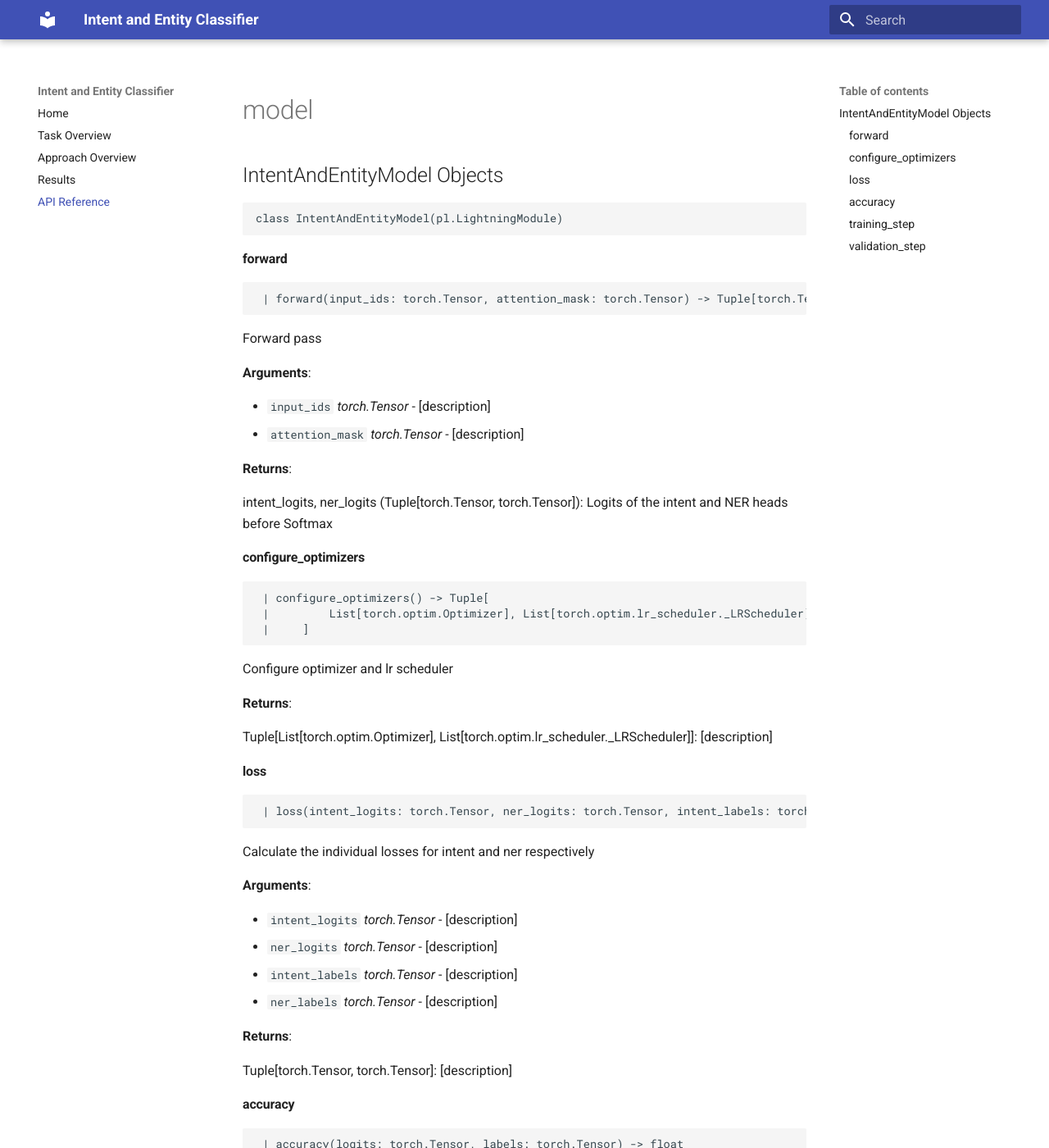
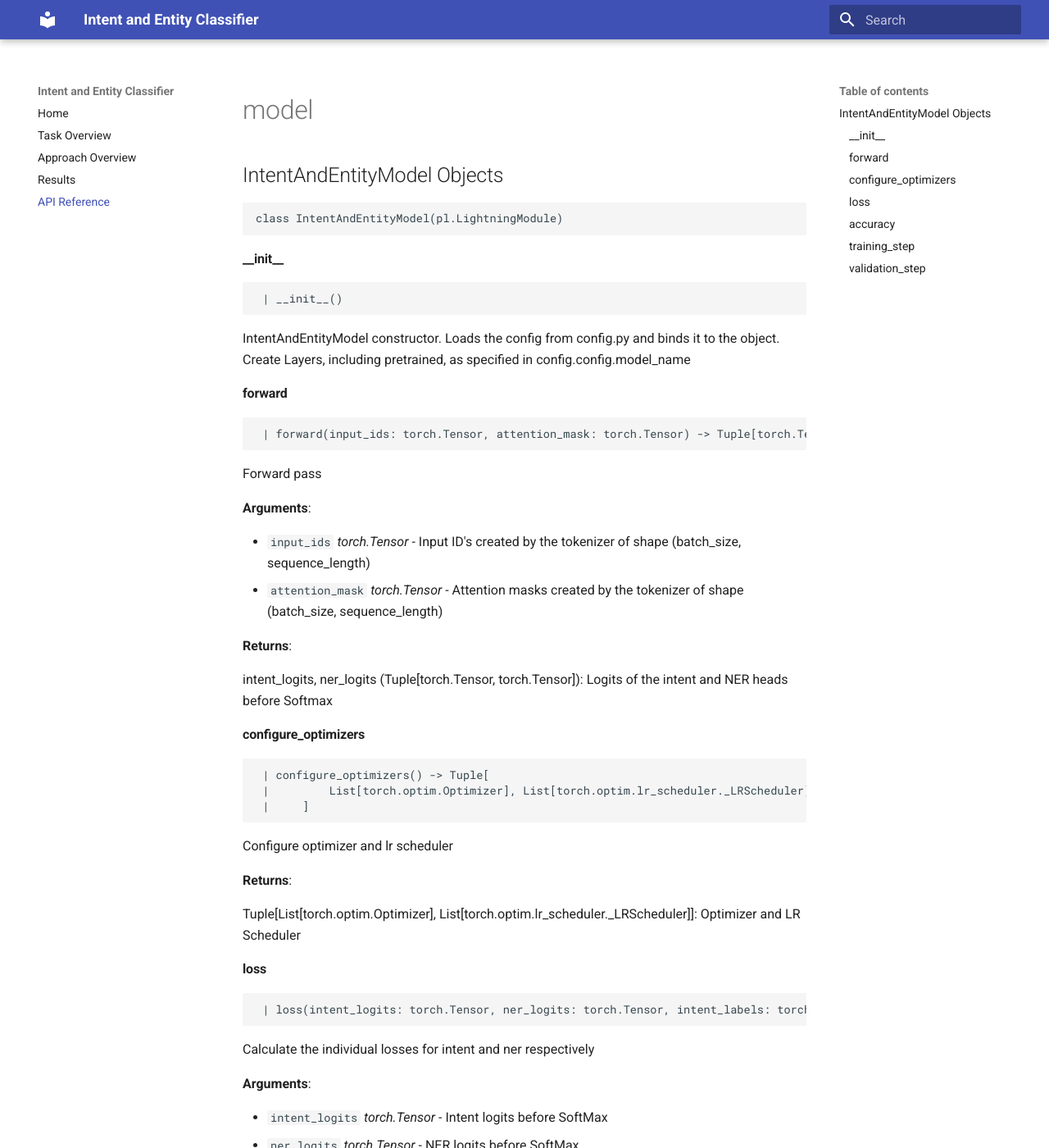
Before and after one commit to ValeKnappich/DL-Coding-Task, an MkDocs documentation site: the page built from docs/content/api-reference.md, in a window 1280 px wide and 1400 px high. Shown: the whole window at 82% size. Built offline with MkDocs 1.6.1 and Material for MkDocs 9.7.7, drawn with Linux system fonts in a browser that asks for light colours; some of the changed text lies outside the part shown.

Commit message:
Update docstrings

````diff
--- a/docs/content/api-reference.md
+++ b/docs/content/api-reference.md
@@ -7,6 +7,16 @@
 ```python
 class IntentAndEntityModel(pl.LightningModule)
 ```
+
+<a name="model.IntentAndEntityModel.__init__"></a>
+#### \_\_init\_\_
+
+```python
+ | __init__()
+```
+
+IntentAndEntityModel constructor. Loads the config from config.py and binds it to the object.
+Create Layers, including pretrained, as specified in config.config.model_name
 
 <a name="model.IntentAndEntityModel.forward"></a>
 #### forward
@@ -19,8 +29,8 @@ Forward pass
 
 **Arguments**:
 
-- `input_ids` _torch.Tensor_ - [description]
-- `attention_mask` _torch.Tensor_ - [description]
+- `input_ids` _torch.Tensor_ - Input ID's created by the tokenizer of shape (batch_size, sequence_length)
+- `attention_mask` _torch.Tensor_ - Attention masks created by the tokenizer of shape (batch_size, sequence_length)
 
 
 **Returns**:
@@ -40,7 +50,7 @@ Configure optimizer and lr scheduler
 
 **Returns**:
 
-  Tuple[List[torch.optim.Optimizer], List[torch.optim.lr_scheduler._LRScheduler]]: [description]
+  Tuple[List[torch.optim.Optimizer], List[torch.optim.lr_scheduler._LRScheduler]]: Optimizer and LR Scheduler
 
 <a name="model.IntentAndEntityModel.loss"></a>
 #### loss
@@ -53,15 +63,15 @@ Calculate the individual losses for intent and ner respectively
 
 **Arguments**:
 
-- `intent_logits` _torch.Tensor_ - [description]
-- `ner_logits` _torch.Tensor_ - [description]
-- `intent_labels` _torch.Tensor_ - [description]
-- `ner_labels` _torch.Tensor_ - [description]
+- `intent_logits` _torch.Tensor_ - Intent logits before SoftMax
+- `ner_logits` _torch.Tensor_ - NER logits before SoftMax
+- `intent_labels` _torch.Tensor_ - Predicted intent-ID's
+- `ner_labels` _torch.Tensor_ - Predicted token labels
 
 
 **Returns**:
 
-  Tuple[torch.Tensor, torch.Tensor]: [description]
+  Tuple[torch.Tensor, torch.Tensor]: Intent loss and NER loss
 
 <a name="model.IntentAndEntityModel.accuracy"></a>
 #### accuracy
@@ -74,13 +84,13 @@ Calculate accuracy for logits and labels
 
 **Arguments**:
 
-- `logits` _torch.Tensor_ - [description]
-- `labels` _torch.Tensor_ - [description]
+- `logits` _torch.Tensor_ - Logits
+- `labels` _torch.Tensor_ - True labels
 
 
 **Returns**:
 
-- `float` - [description]
+- `float` - Accuracy
 
 <a name="model.IntentAndEntityModel.training_step"></a>
 #### training\_step
@@ -93,13 +103,13 @@ Training step
 
 **Arguments**:
 
-- `batch` _dict_ - [description]
-- `batch_idx` _int_ - [description]
+- `batch` _dict_ - Dict containing the columns of the batch
+- `batch_idx` _int_ - Batch index
 
 
 **Returns**:
 
-- `torch.Tensor` - [description]
+- `torch.Tensor` - Combined loss as mean between intent and NER loss
 
 <a name="model.IntentAndEntityModel.validation_step"></a>
 #### validation\_step
@@ -112,8 +122,8 @@ Validation step
 
 **Arguments**:
 
-- `batch` _dict_ - [description]
-- `batch_idx` _int_ - [description]
+- `batch` _dict_ - Dict containing the columns of the batch
+- `batch_idx` _int_ - Batch index
 
 <a name="config"></a>
 # config
````
Also changed, not shown: docs/api-reference/index.html (+38 -18 lines), docs/search/search_index.json (+1 -1 lines), model.py (+19 -16 lines), docs/.generated-files.txt, 1 other file.
